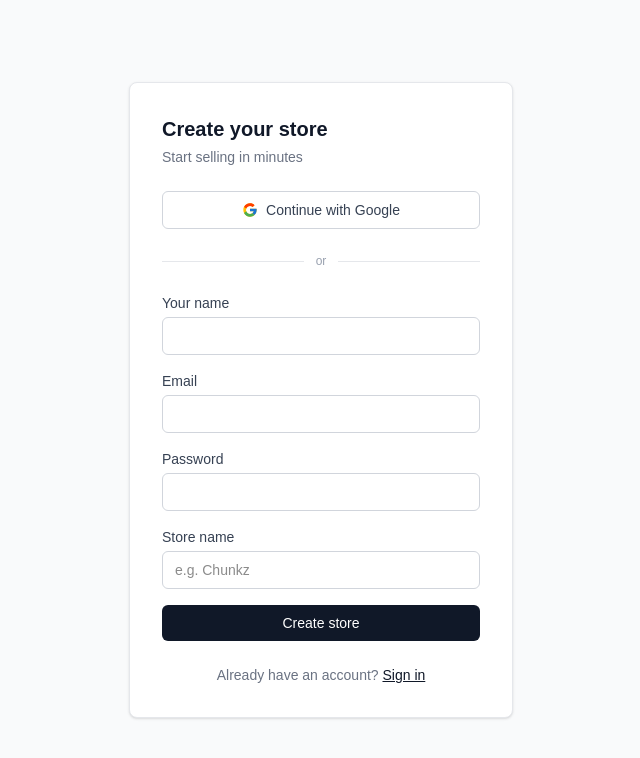
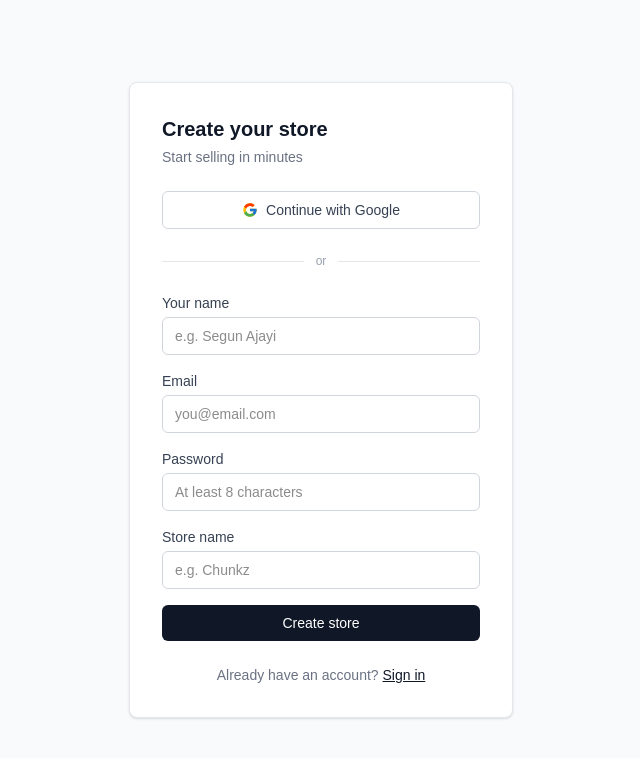
Before and after one commit to Paulsnrdev/Store-Builder, a Next.js app: page /register in a window 1280 px wide. Shown: the top 758 px of the page, without its empty margins (319-959 px from the left). Built offline with nearby package versions, Linux system fonts and the light colour scheme; no server answers.

Commit message:
Add missing placeholder text to login/register inputs

```diff
--- a/src/components/auth/login-form.tsx
+++ b/src/components/auth/login-form.tsx
@@ -76,6 +76,7 @@ export function LoginForm() {
             <input
               type="email"
               required
+              placeholder="you@email.com"
               value={email}
               onChange={(e) => setEmail(e.target.value)}
               className="mt-1 w-full rounded-md border border-gray-300 px-3 py-2 text-sm"
@@ -86,6 +87,7 @@ export function LoginForm() {
             <input
               type="password"
               required
+              placeholder="••••••••"
               value={password}
               onChange={(e) => setPassword(e.target.value)}
               className="mt-1 w-full rounded-md border border-gray-300 px-3 py-2 text-sm"
--- a/src/components/auth/register-form.tsx
+++ b/src/components/auth/register-form.tsx
@@ -46,11 +46,23 @@ export function RegisterForm() {
       <form action={formAction} className="space-y-4">
         <div>
           <label className="block text-sm font-medium text-gray-700">Your name</label>
-          <input name="name" type="text" required className="mt-1 w-full rounded-md border border-gray-300 px-3 py-2 text-sm" />
+          <input
+            name="name"
+            type="text"
+            required
+            placeholder="e.g. Segun Ajayi"
+            className="mt-1 w-full rounded-md border border-gray-300 px-3 py-2 text-sm"
+          />
         </div>
         <div>
           <label className="block text-sm font-medium text-gray-700">Email</label>
-          <input name="email" type="email" required className="mt-1 w-full rounded-md border border-gray-300 px-3 py-2 text-sm" />
+          <input
+            name="email"
+            type="email"
+            required
+            placeholder="you@email.com"
+            className="mt-1 w-full rounded-md border border-gray-300 px-3 py-2 text-sm"
+          />
         </div>
         <div>
           <label className="block text-sm font-medium text-gray-700">Password</label>
@@ -59,6 +71,7 @@ export function RegisterForm() {
             type="password"
             required
             minLength={8}
+            placeholder="At least 8 characters"
             className="mt-1 w-full rounded-md border border-gray-300 px-3 py-2 text-sm"
           />
         </div>
```
